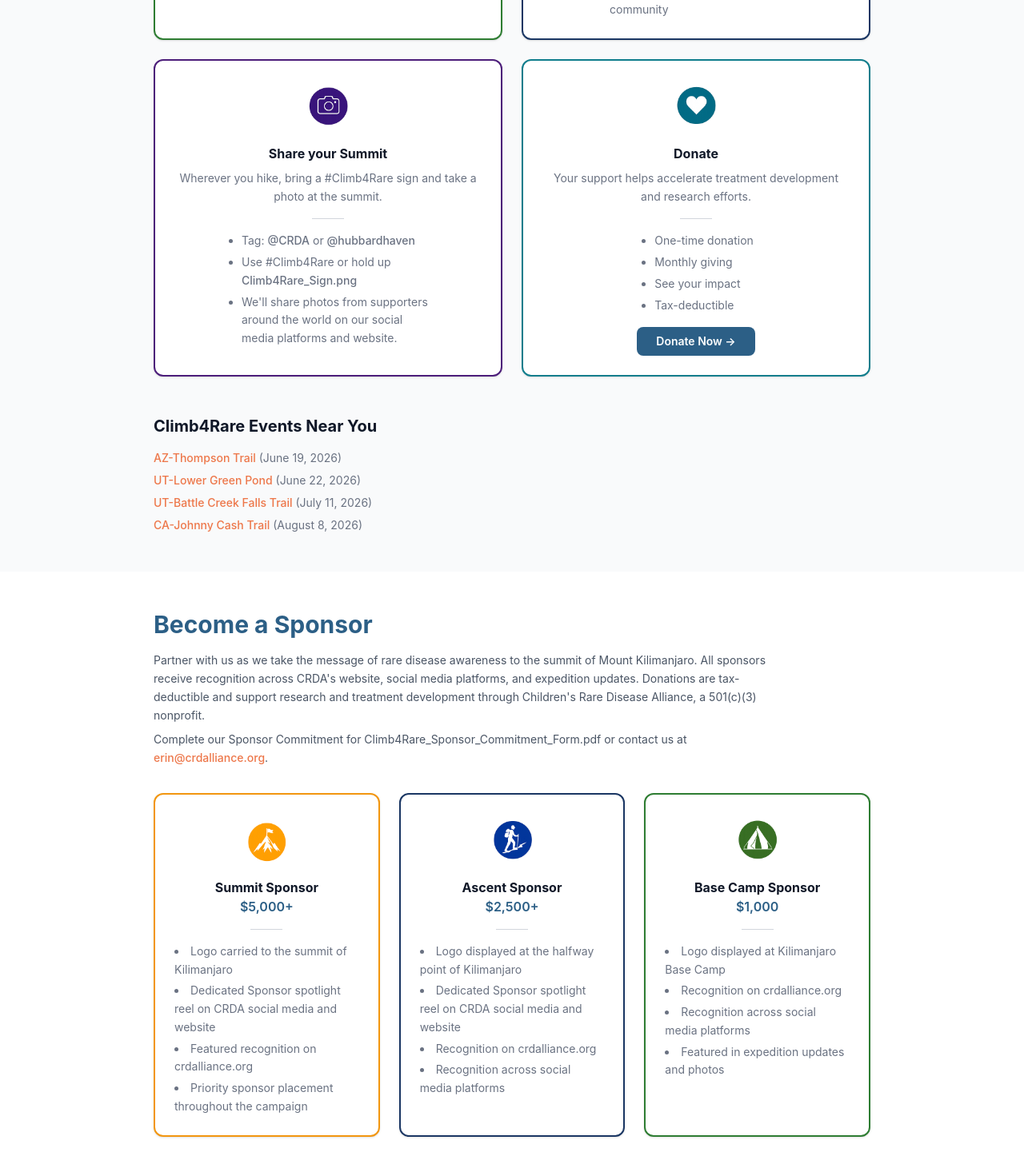
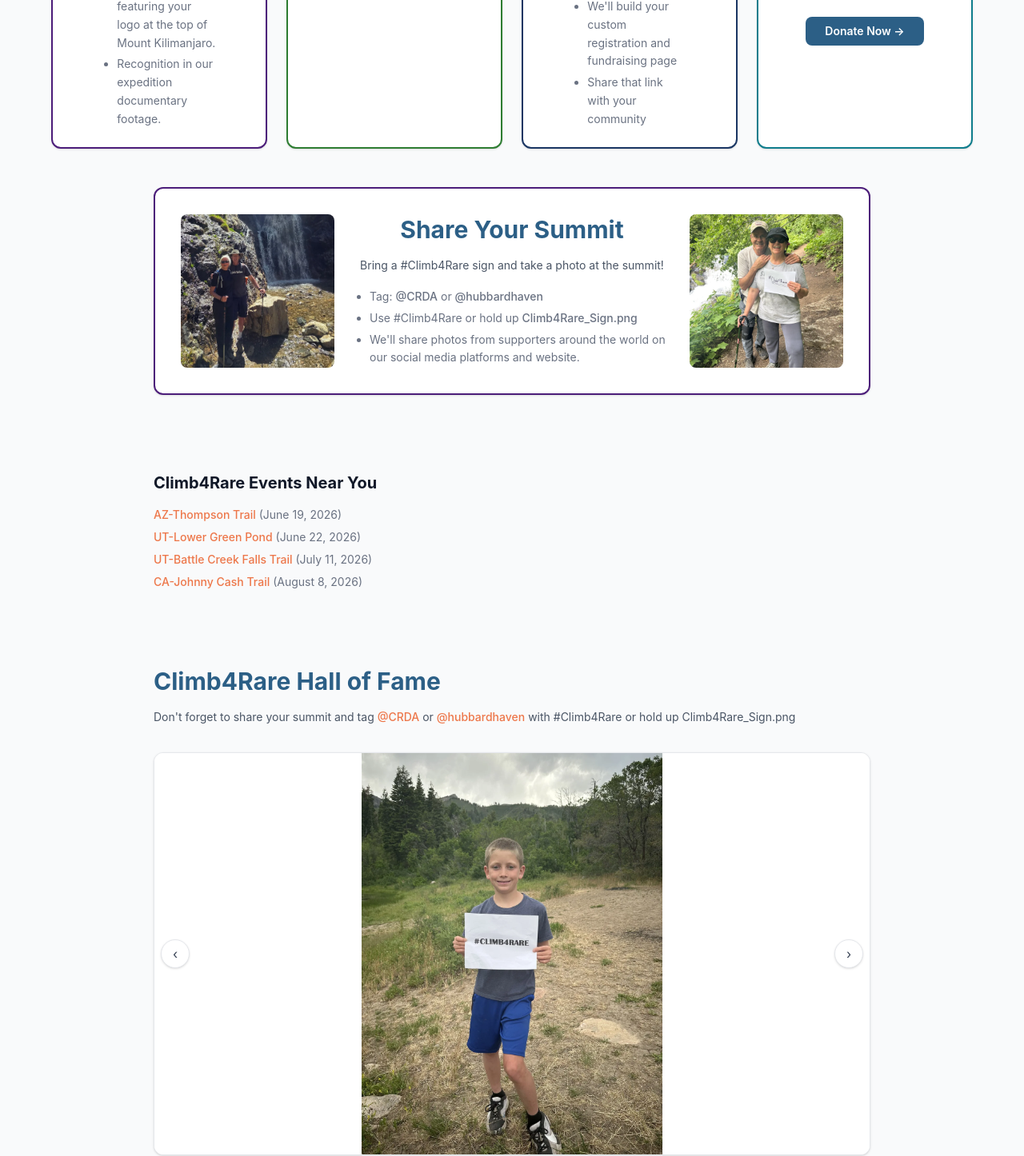
Before and after one commit to inwang123/rarediseaseweb, a React (Vite) app: page /climb4rare in a window 1280 px wide. Shown: the part 1647-3093 px from the top of the page at 80% size. Built offline with nearby package versions, Linux system fonts and the light colour scheme.

Commit message:
Changed layout of c4r page

```diff
--- a/src/pages/Climb4Rare.jsx
+++ b/src/pages/Climb4Rare.jsx
@@ -1,4 +1,4 @@
-import { useEffect, useRef, useState } from "react";
+import { useEffect, useRef, useState, useMemo } from "react";
 import { Link } from "react-router-dom";
 
 {/* Notes:
@@ -31,6 +31,17 @@
 
 const involvementCards = [
   {
+    icon: "/Climb4Rare/Summit_sponsor_icon.webp",
+    title: "Become a Sponsor",
+    desc: "Bring a #Climb4Rare sign and take a photo at the summit!",
+    border: "#4c1d7a",
+    items: [
+      "Sponsor recognition on our website and social media.",
+      "A custom flag featuring your logo at the top of Mount Kilimanjaro.",
+      "Recognition in our expedition documentary footage.",
+    ],
+  },
+  {
     icon: "/Climb4Rare/Join_a_hike_icon.webp",
     title: "Join a Hike",
     desc: "Join a Climb4Rare event near you and make every step count.",
@@ -53,20 +64,9 @@
     ],
   },
   {
-    icon: "/Climb4Rare/Share_your_summit_icon.webp",
-    title: "Share your Summit",
-    desc: "Wherever you hike, bring a #Climb4Rare sign and take a photo at the summit.",
-    border: "#4c1d7a",
-    items: [
-      "Tag: [@CRDA](https://instagram.com/CRDA) or [@hubbardhaven](https://instagram.com/hubbardhaven)",
-      "Use #Climb4Rare or hold up [Climb4Rare_Sign.png](https://thelostenzymeproject.org/wp-content/uploads/2026/06/Climb4Rare_8x11_Sign.pdf)",
-      "We'll share photos from supporters around the world on our social media platforms and website.",
-    ],
-  },
-  {
     icon: "/Climb4Rare/Donate_icon.webp",
     title: "Donate",
-    desc: "Your support helps accelerate treatment development and research efforts.",
+    desc: "Your support accelerates treatment development and research efforts.",
     border: "#0f7d8c",
     items: [
       "One-time donation",
@@ -106,44 +106,44 @@
   (_, i) => `/Climb4Rare/Hall_of_Fame/c4r_${i + 1}.webp`
 );
 
-const sponsorTiers = [
-  {
-    icon: "/Climb4Rare/Summit_sponsor_icon.webp",
-    title: "Summit Sponsor",
-    amount: "$5,000+",
-    border: "#f2960f",
-    items: [
-      "Logo carried to the summit of Kilimanjaro",
-      "Dedicated Sponsor spotlight reel on CRDA social media and website",
-      "Featured recognition on crdalliance.org",
-      "Priority sponsor placement throughout the campaign",
-    ],
-  },
-  {
-    icon: "/Climb4Rare/Ascent_sponsor_icon.webp",
-    title: "Ascent Sponsor",
-    amount: "$2,500+",
-    border: "#1a3663",
-    items: [
-      "Logo displayed at the halfway point of Kilimanjaro",
-      "Dedicated Sponsor spotlight reel on CRDA social media and website",
-      "Recognition on crdalliance.org",
-      "Recognition across social media platforms",
-    ],
-  },
-  {
-    icon: "/Climb4Rare/Base_camp_sponsor.webp",
-    title: "Base Camp Sponsor",
-    amount: "$1,000",
-    border: "#2e7d32",
-    items: [
-      "Logo displayed at Kilimanjaro Base Camp",
-      "Recognition on crdalliance.org",
-      "Recognition across social media platforms",
-      "Featured in expedition updates and photos",
-    ],
-  },
-];
+// const sponsorTiers = [
+//   {
+//     icon: "/Climb4Rare/Summit_sponsor_icon.webp",
+//     title: "Summit Sponsor",
+//     amount: "$5,000+",
+//     border: "#f2960f",
+//     items: [
+//       "Logo carried to the summit of Kilimanjaro",
+//       "Dedicated Sponsor spotlight reel on CRDA social media and website",
+//       "Featured recognition on crdalliance.org",
+//       "Priority sponsor placement throughout the campaign",
+//     ],
+//   },
+//   {
+//     icon: "/Climb4Rare/Ascent_sponsor_icon.webp",
+//     title: "Ascent Sponsor",
+//     amount: "$2,500+",
+//     border: "#1a3663",
+//     items: [
+//       "Logo displayed at the halfway point of Kilimanjaro",
+//       "Dedicated Sponsor spotlight reel on CRDA social media and website",
+//       "Recognition on crdalliance.org",
+//       "Recognition across social media platforms",
+//     ],
+//   },
+//   {
+//     icon: "/Climb4Rare/Base_camp_sponsor.webp",
+//     title: "Base Camp Sponsor",
+//     amount: "$1,000",
+//     border: "#2e7d32",
+//     items: [
+//       "Logo displayed at Kilimanjaro Base Camp",
+//       "Recognition on crdalliance.org",
+//       "Recognition across social media platforms",
+//       "Featured in expedition updates and photos",
+//     ],
+//   },
+// ];
 
 function HallOfFameCarousel({ photos }) {
   const [index, setIndex] = useState(0);
@@ -229,6 +229,19 @@
     };
   }, []);
 
+  const [leftImg, rightImg] = useMemo(() => {
+    const total = 16;
+    const first = Math.floor(Math.random() * total) + 1;
+    let second = Math.floor(Math.random() * total) + 1;
+    while (second === first) {
+      second = Math.floor(Math.random() * total) + 1;
+    }
+    return [
+      `/Climb4Rare/Hall_of_Fame/c4r_${first}.webp`,
+      `/Climb4Rare/Hall_of_Fame/c4r_${second}.webp`,
+    ];
+  }, []);
+
   return (
     <div className="bg-white overflow-x-hidden">
       {/* Hero */}
@@ -287,11 +300,11 @@
 
       {/* How to Get Involved */}
       <section className="py-12 bg-gray-50">
-        <div className="max-w-5xl mx-auto px-6 md:px-16">
-          <h2 className="text-2xl md:text-3xl font-bold text-[#2c5f86] mb-8">
+        <div className="max-w-7xl mx-auto px-6 md:px-16">
+          <h2 className="ml-32 text-2xl md:text-3xl font-bold text-[#2c5f86] mb-8">
             How to Get Involved
           </h2>
-          <div className="grid grid-cols-1 sm:grid-cols-2 gap-6 items-stretch">
+          <div className="grid grid-cols-1 sm:grid-cols-2 lg:grid-cols-4 gap-6 items-stretch">
             {involvementCards.map((card) => (
               <div
                 key={card.title}
@@ -325,8 +338,55 @@
             ))}
           </div>
 
+          {/* Share Your Summit */}
+          <section className="py-12 bg-gray-50">
+            <div className="max-w-5xl mx-auto px-6 md:px-16">
+              <div
+                className="bg-white rounded-xl shadow-sm border-2 p-6 md:p-8 flex flex-col md:flex-row items-center gap-6"
+                style={{ borderColor: "#4c1d7a" }}
+              >
+                <img
+                  src={leftImg}
+                  alt=""
+                  className="w-full md:w-48 h-48 object-cover rounded-lg flex-shrink-0"
+                />
+
+                <div className="flex-1 text-center">
+                  <h2 className="text-2xl md:text-3xl font-bold text-[#2c5f86] mb-4">
+                    Share Your Summit
+                  </h2>
+                  <p className="text-gray-600 text-sm leading-relaxed mb-4">
+                    Bring a #Climb4Rare sign and take a photo at the summit!
+                  </p>
+                  <ul className="body-std text-left list-disc list-outside pl-5 space-y-1 w-fit mx-auto">
+                    <li>
+                      {renderLinkedText(
+                        "Tag: [@CRDA](https://instagram.com/CRDA) or [@hubbardhaven](https://instagram.com/hubbardhaven)"
+                      )}
+                    </li>
+                    <li>
+                      {renderLinkedText(
+                        "Use #Climb4Rare or hold up [Climb4Rare_Sign.png](https://thelostenzymeproject.org/wp-content/uploads/2026/06/Climb4Rare_8x11_Sign.pdf)"
+                      )}
+                    </li>
+                    <li>
+                      We'll share photos from supporters around the world on our
+                      social media platforms and website.
+                    </li>
+                  </ul>
+                </div>
+
+                <img
+                  src={rightImg}
+                  alt=""
+                  className="w-full md:w-48 h-48 object-cover rounded-lg flex-shrink-0"
+                />
+              </div>
+            </div>
+          </section>
+
           {/* Events */}
-          <div className="mt-12">
+          <div className="ml-32 mt-12">
             <h3 className="text-xl font-bold text-gray-900 mb-4">
               Climb4Rare Events Near You
             </h3>
@@ -346,58 +406,6 @@
               ))}
             </ul>
           </div>
-        </div>
-      </section>
-
-      {/* Become a Sponsor */}
-      <section className="py-12 max-w-5xl mx-auto px-6 md:px-16">
-        <h2 className="text-2xl md:text-3xl font-bold text-[#2c5f86] mb-4">
-          Become a Sponsor
-        </h2>
-        <p className="text-gray-600 text-sm leading-relaxed max-w-3xl mb-2">
-          Partner with us as we take the message of rare disease awareness to
-          the summit of Mount Kilimanjaro. All sponsors receive recognition
-          across CRDA's website, social media platforms, and expedition
-          updates. Donations are tax-deductible and support research and
-          treatment development through Children's Rare Disease Alliance, a 501(c)(3)
-          nonprofit.
-        </p>
-        <p className="text-gray-600 text-sm leading-relaxed max-w-3xl mb-8">
-          Complete our Sponsor Commitment for Climb4Rare_Sponsor_Commitment_Form.pdf
-          {" "}or contact us at{" "}
-          <a
-            href="mailto:erin@crdalliance.org"
-            className="!text-[#ed774a] font-medium hover:underline"
-          >
-            erin@crdalliance.org
-          </a>
-          .
-        </p>
-
-        <div className="grid grid-cols-1 sm:grid-cols-3 gap-6 items-stretch">
-          {sponsorTiers.map((tier) => (
-            <div
-              key={tier.title}
-              className="bg-white rounded-xl shadow-sm border-2 p-6 flex flex-col items-center text-center"
-              style={{ borderColor: tier.border }}
-            >
-              <img
-                src={tier.icon}
-                alt=""
-                className="w-16 h-16 rounded-full mb-4"
-              />
-              <h3 className="text-gray-900 font-bold">{tier.title}</h3>
-              <p className="text-[#2c5f86] font-semibold mb-4">
-                {tier.amount}
-              </p>
-              <hr className="w-10 border-gray-300 mb-4" />
-              <ul className="body-std text-left list-disc list-inside space-y-1">
-                {tier.items.map((item) => (
-                  <li key={item}>{item}</li>
-                ))}
-              </ul>
-            </div>
-          ))}
         </div>
       </section>
 
```
